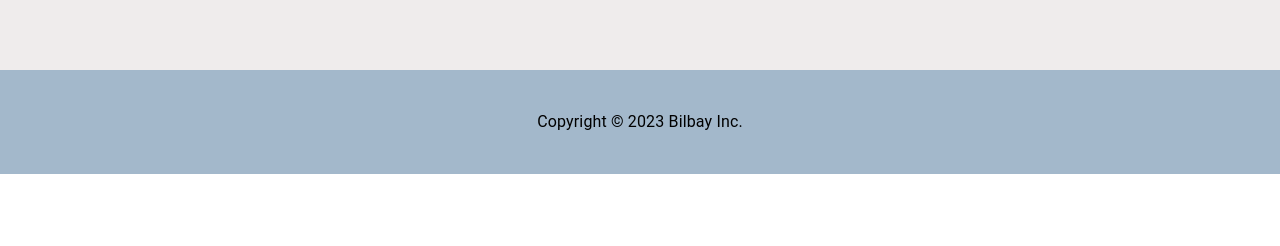
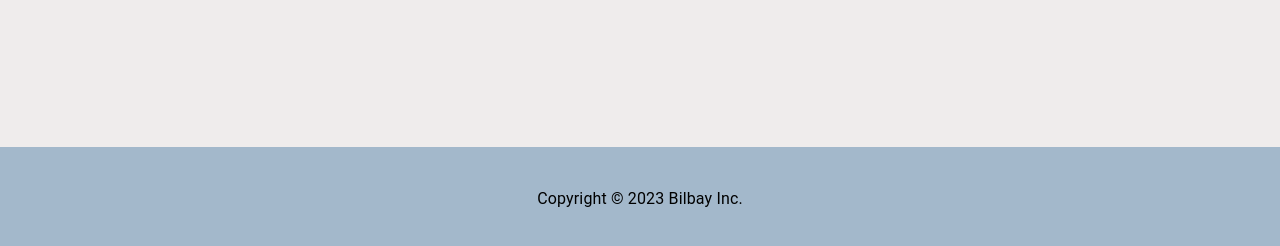
Before and after one commit to JohanBengtsson89/Bilbay-frontend, a React (Vite) app: page /loginpage in a window 1280 px wide. Shown: the part 626-872 px from the top of the page. Before the commit the page ends 800 px from the top, so only its background shows below. Built offline with nearby package versions, Linux system fonts and the light colour scheme; no server answers; what tw-elements would draw is missing.

Commit message:
Fixed the footer to be solid block  to prevent overlaying on other content

```diff
--- a/src/App.jsx
+++ b/src/App.jsx
@@ -20,6 +20,8 @@ function App() {
     <AuthProvider>
       <AuctionsProvider>
         <BrowserRouter>
+        <div className="flex flex-col min-h-screen">
+          <div className="flex-grow">
           <NavBar />
           <Routes>
             <Route path="/" element={<HomePage />} />
@@ -36,7 +38,9 @@ function App() {
             <Route path="/submit" element={<PrivateRoute><SubmitAuctionPage /></PrivateRoute>} />
             <Route path="/userpage" element={<PrivateRoute><UserPage /></PrivateRoute>}/>
           </Routes>
-          <Footer />
+          </div>
+            <Footer />
+          </div>
         </BrowserRouter>
       </AuctionsProvider>
     </AuthProvider>
--- a/src/components/Footer.jsx
+++ b/src/components/Footer.jsx
@@ -1,6 +1,6 @@
 function Footer() {
   return (
-    <div className="bottom-0 position fixed w-full py-10 text-center bg-[#A3B8CB] text-black text-base">
+    <div className="flex-shrink-0 w-full py-10 text-center bg-[#A3B8CB] text-black text-base">
       Copyright © 2023 Bilbay Inc.
     </div>
   );
```
